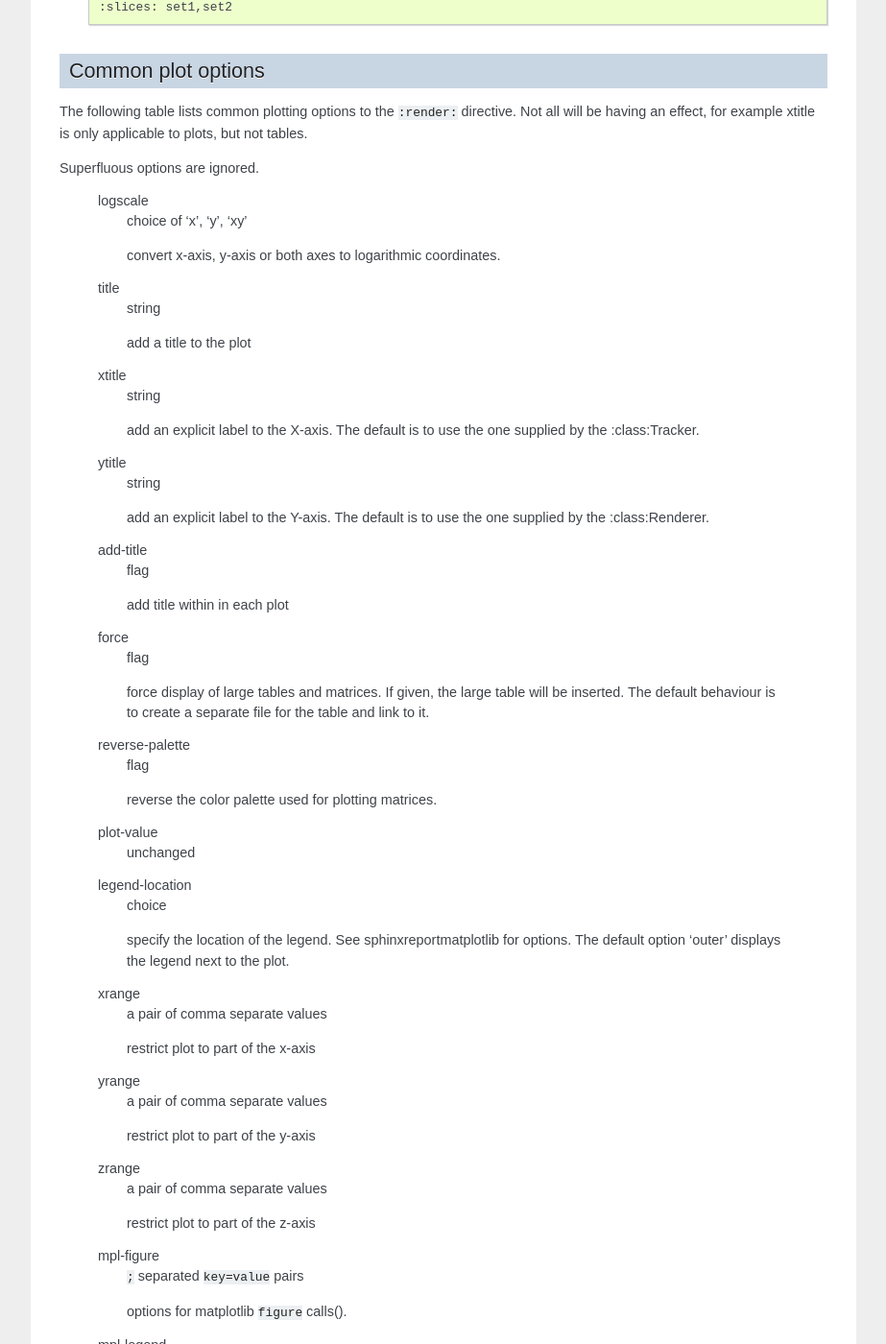
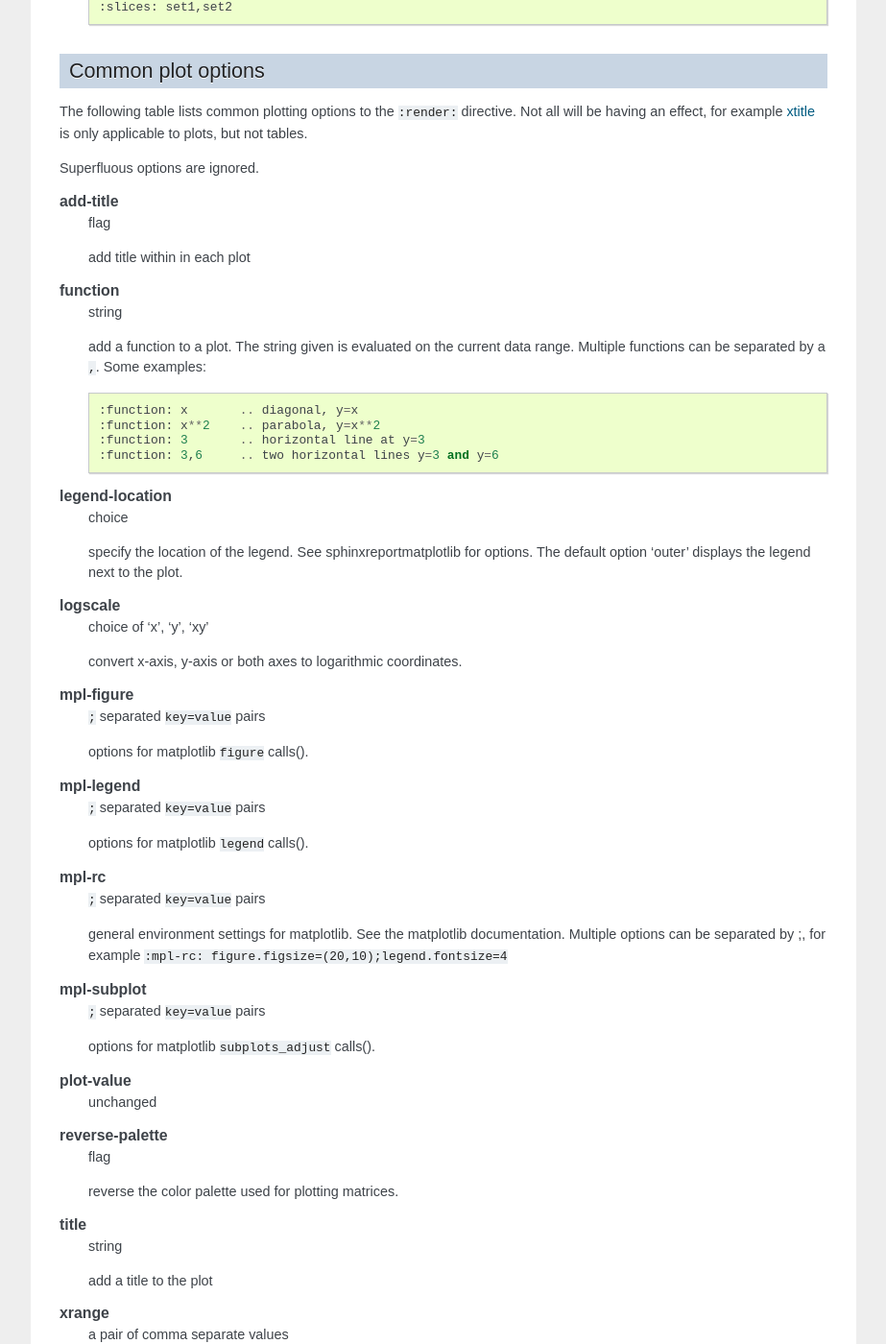
Before and after one commit to AndreasHeger/CGATReport, a Sphinx documentation site: the page built from doc/Reference.rst, in a window 1280 px wide and 1400 px high, scrolled down 1889 px. Shown: the whole window at 96% size, without its empty margins (198-1121 px from the left). Built offline with Sphinx 7.4.7, drawn with Linux system fonts in a browser that asks for light colours; formulas are drawn with MathJax 3; pages that are not in the unit, such as notebooks, are missing from menus; some of the changed text lies outside the part shown.

Commit message:
added :function:, fixed xtitle and ytitle options
--HG--
extra : convert_revision : svn%3A1e2bf9a2-43dd-11de-baa7-5503b21fc9cb/trunk%40162

```diff
--- a/doc/Reference.rst
+++ b/doc/Reference.rst
@@ -86,6 +86,9 @@ is only applicable to plots, but not tables.
 
 Superfluous options are ignored.
 
+.. glossary::
+   :sorted:
+
    logscale
       choice of 'x', 'y', 'xy'
 
@@ -113,12 +116,17 @@ Superfluous options are ignored.
 
       add title within in each plot
 
-   force
-      flag
+   function
+      string
 
-      force display of large tables and matrices. If given,
-      the large table will be inserted. The default behaviour is to create
-      a separate file for the table and link to it.
+      add a function to a plot. The string given is evaluated on
+      the current data range. Multiple functions can be separated
+      by a ``,``. Some examples::
+
+          :function: x       .. diagonal, y=x
+	  :function: x**2    .. parabola, y=x**2
+	  :function: 3       .. horizontal line at y=3
+          :function: 3,6     .. two horizontal lines y=3 and y=6
 
    reverse-palette
       flag
```
Also changed, not shown: doc/GalleryMatrices.rst (+7 -0 lines), doc/GalleryTables.rst (+12 -6 lines), 1 other file.
